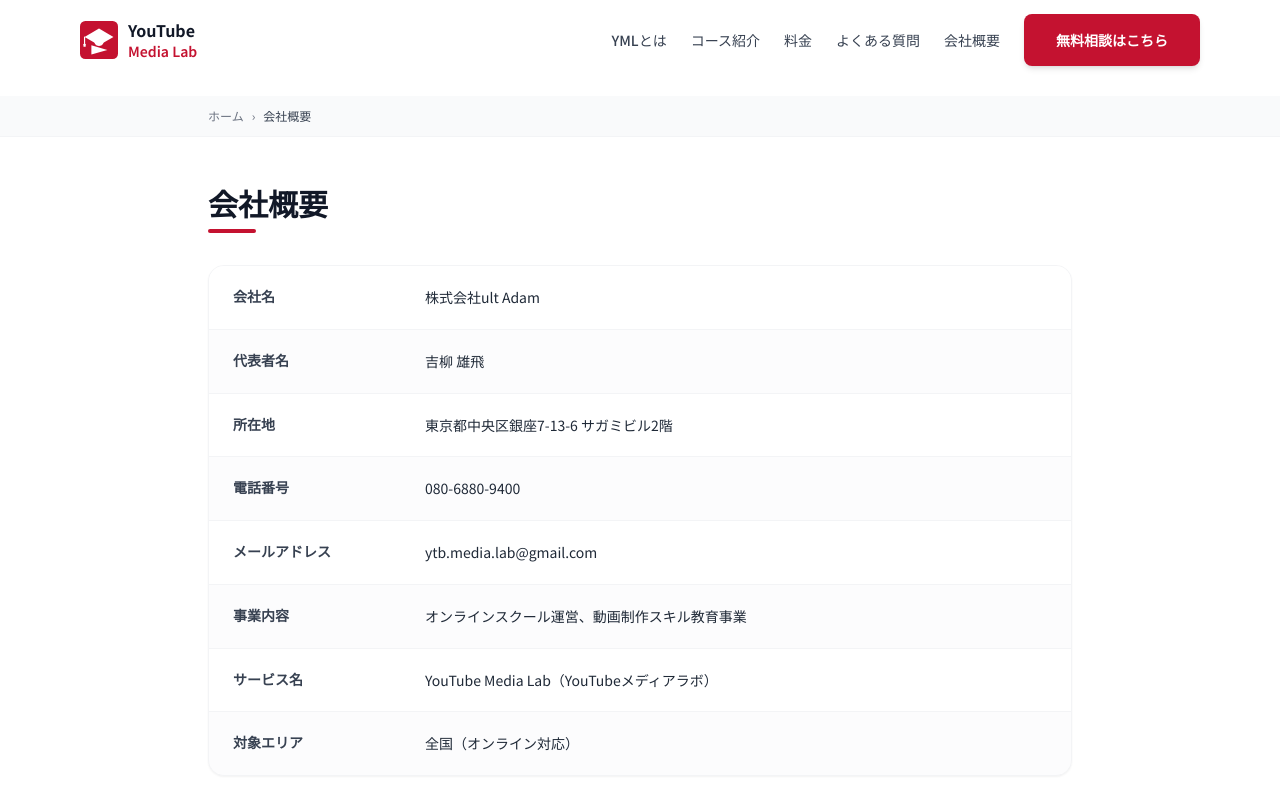
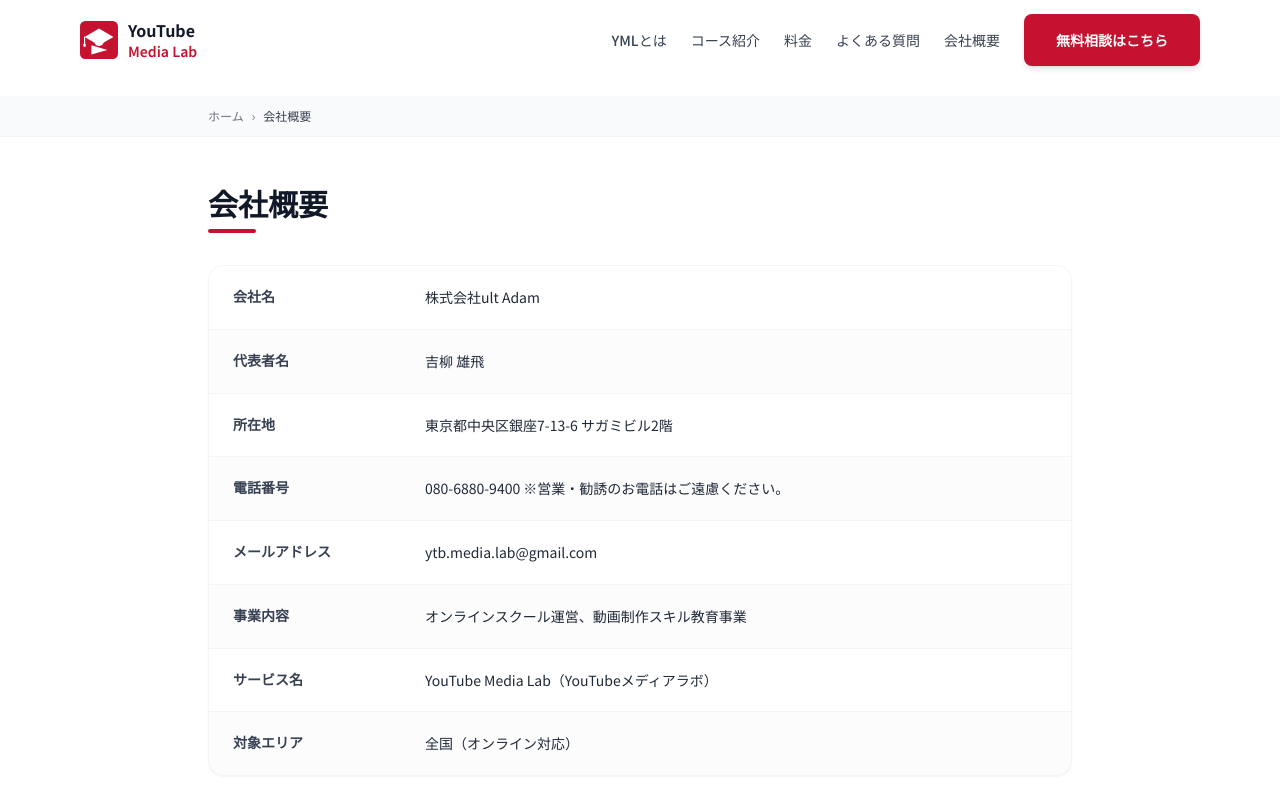
Before and after one commit to YouTubeMediaLab/ytml-site, a Next.js app: page /company in a window 1280 px wide. Shown: the top 800 px of the page. Built offline with nearby package versions, Linux system fonts and the light colour scheme.

Commit message:
営業禁止

```diff
--- a/app/company/page.tsx
+++ b/app/company/page.tsx
@@ -12,7 +12,7 @@ const companyInfo = [
   { label: "所在地", value: "東京都中央区銀座7-13-6 サガミビル2階" },
   {
     label: "電話番号",
-    value: "080-6880-9400",
+    value: "080-6880-9400\n※営業・勧誘のお電話はご遠慮ください。",
   },
   { label: "メールアドレス", value: "ytb.media.lab@gmail.com" },
   { label: "事業内容", value: "オンラインスクール運営、動画制作スキル教育事業" },
```
